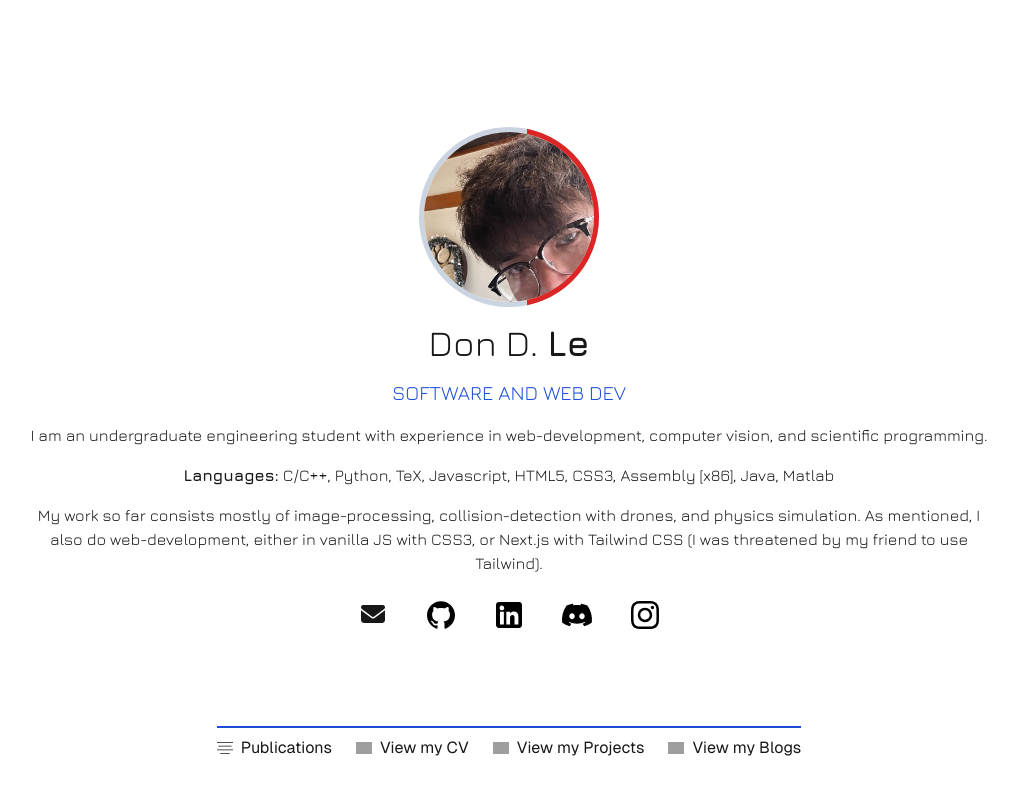
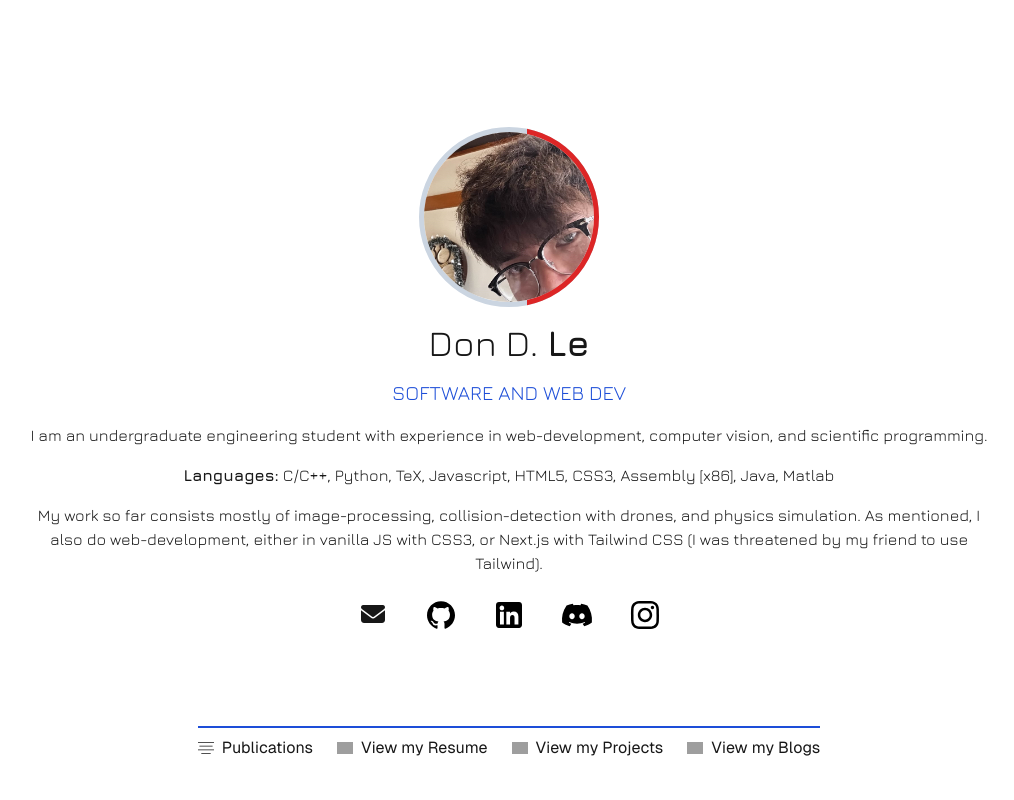
Before and after one commit to hilbertcube/Portfolio, a Next.js app in the folder portfolio/: page / in a window 1280 px wide. Shown: the top 800 px of the page, without its empty margins (131-1145 px from the left). Built offline with nearby package versions, Linux system fonts and the light colour scheme; grey boxes are pictures that could not be loaded.

Commit message:
slight change

```diff
--- a/portfolio/src/components/NavFooter.js
+++ b/portfolio/src/components/NavFooter.js
@@ -33,7 +33,7 @@ const Footer = () => {
             width={16}
             height={16}
           />
-          View my CV
+          View my Resume
         </a>
         <a
           className="flex items-center gap-2 hover:underline hover:underline-offset-4 overscroll-none"
```
